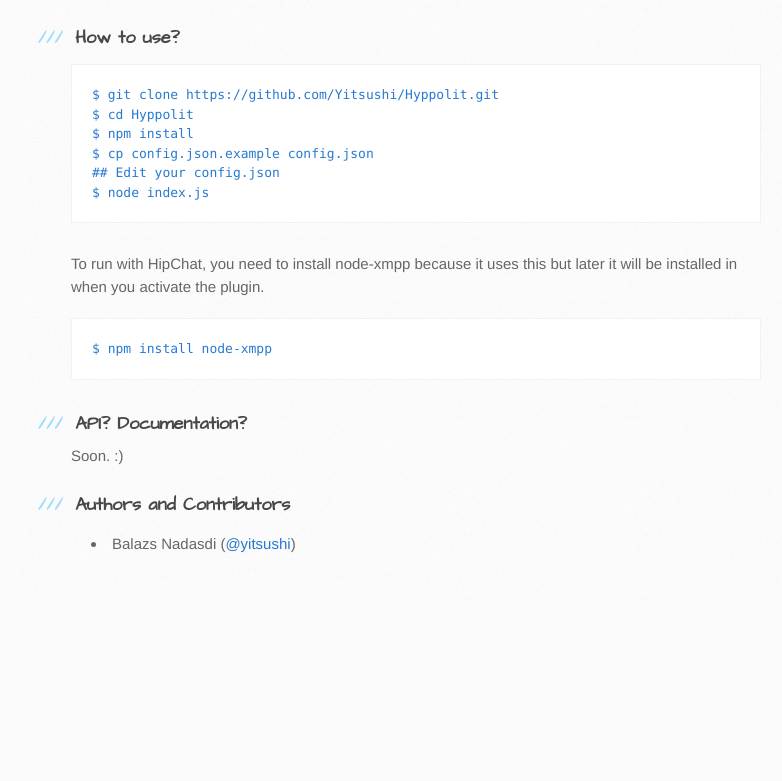
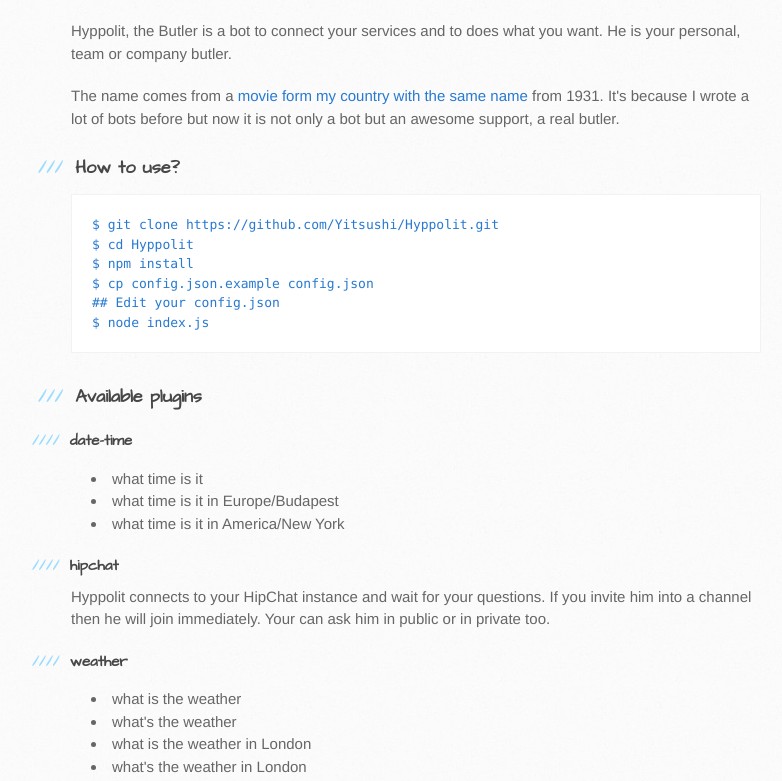
Before and after one commit to Yitsushi/Hyppolit, a plain HTML site: page index.html in a window 1280 px wide. Shown: the part 845-1626 px from the top of the page, without its empty margins (99-881 px from the left). Before the commit the page ends 1443 px from the top, so only its background shows below. Drawn offline with Linux system fonts and the light colour scheme.

```diff
--- a/index.html
+++ b/index.html
@@ -30,6 +30,13 @@
         <section id="main-content">
           <p><a href="https://travis-ci.org/Yitsushi/Hyppolit"><img src="https://travis-ci.org/Yitsushi/Hyppolit.svg?branch=master" alt="Build Status"></a> <a href="https://gemnasium.com/Yitsushi/Hyppolit"><img src="https://gemnasium.com/Yitsushi/Hyppolit.svg" alt="Dependency Status"></a></p>
 
+<p>Hyppolit, the Butler is a bot to connect your services and to does what you want.
+He is your personal, team or company butler.</p>
+
+<p>The name comes from a <a href="http://www.imdb.com/title/tt0021985/">movie form my country with the same name</a> from 1931. It's because
+I wrote a lot of bots before but now it is not only a bot but an awesome support,
+a real butler.</p>
+
 <h3>
 <a name="how-to-use" class="anchor" href="#how-to-use"><span class="octicon octicon-link"></span></a>How to use?</h3>
 
@@ -41,10 +48,34 @@
 $ node index.js
 </code></pre>
 
-<p>To run with HipChat, you need to install node-xmpp because it uses this but later it will be installed in when you activate the plugin.</p>
+<h3>
+<a name="available-plugins" class="anchor" href="#available-plugins"><span class="octicon octicon-link"></span></a>Available plugins</h3>
 
-<pre><code>$ npm install node-xmpp
-</code></pre>
+<h4>
+<a name="date-time" class="anchor" href="#date-time"><span class="octicon octicon-link"></span></a>date-time</h4>
+
+<ul>
+<li>what time is it</li>
+<li>what time is it in Europe/Budapest</li>
+<li>what time is it in America/New York</li>
+</ul>
+
+<h4>
+<a name="hipchat" class="anchor" href="#hipchat"><span class="octicon octicon-link"></span></a>hipchat</h4>
+
+<p>Hyppolit connects to your HipChat instance and wait for your questions. If
+you invite him into a channel then he will join immediately. Your can ask him
+in public or in private too.</p>
+
+<h4>
+<a name="weather" class="anchor" href="#weather"><span class="octicon octicon-link"></span></a>weather</h4>
+
+<ul>
+<li>what is the weather</li>
+<li>what's the weather</li>
+<li>what is the weather in London</li>
+<li>what's the weather in London</li>
+</ul>
 
 <h3>
 <a name="api-documentation" class="anchor" href="#api-documentation"><span class="octicon octicon-link"></span></a>API? Documentation?</h3>
```
Also changed, not shown: params.json (+1 -1 lines).
